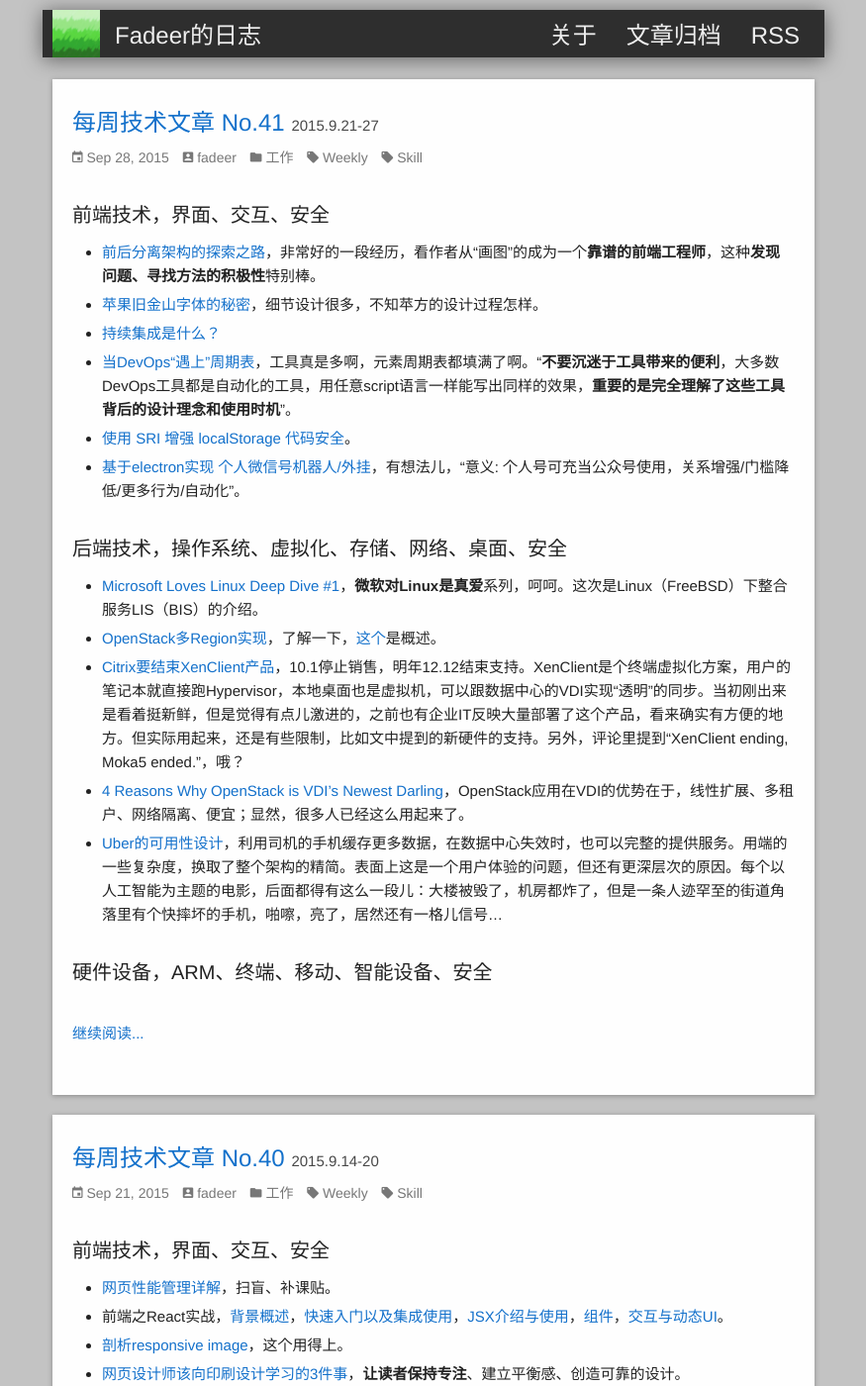
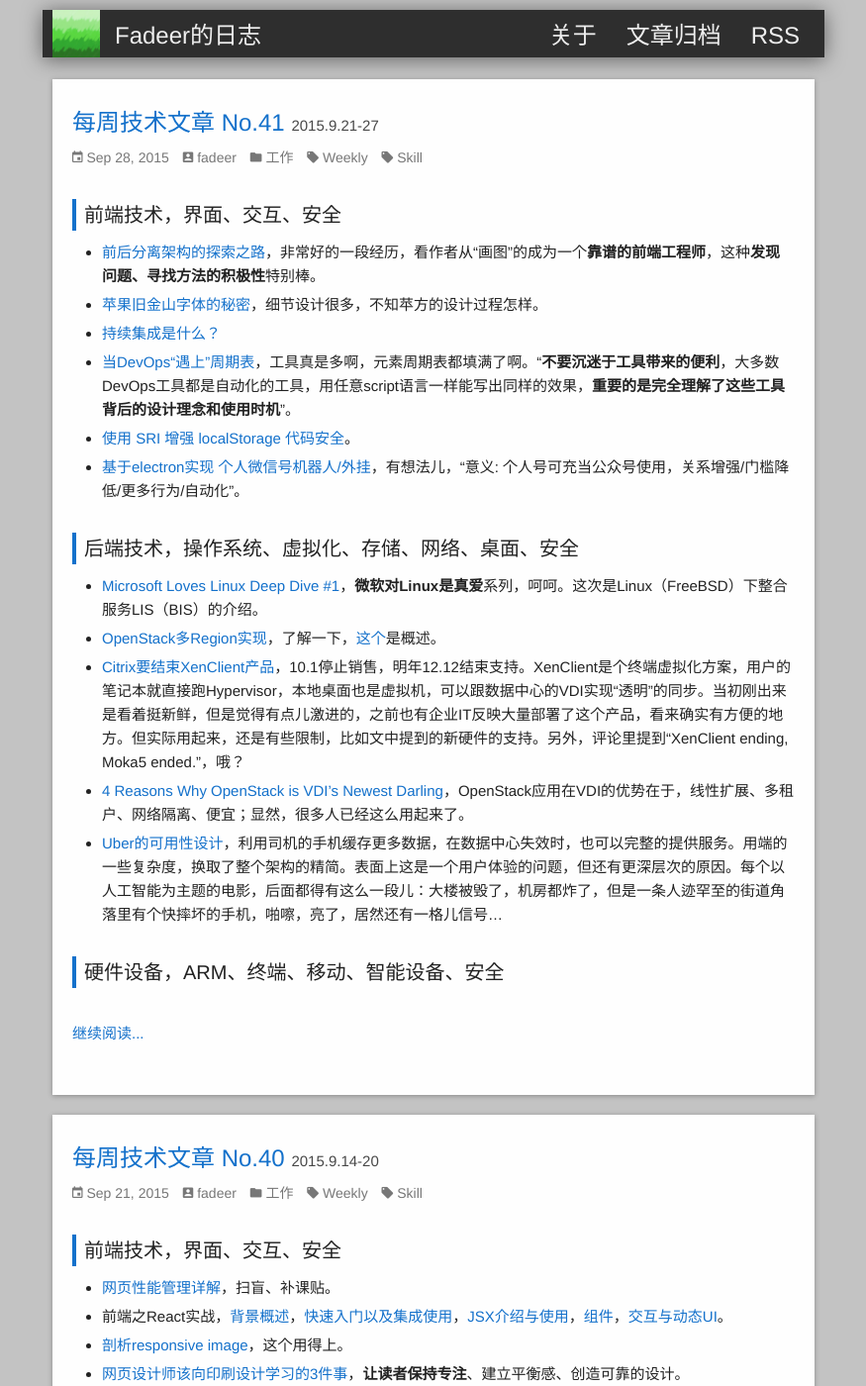
Before and after one commit to fadeer/fadeer.github.io, a Jekyll site: the page built from index.html, in a window 1280 px wide and 1400 px high. Shown: the whole window at 99% size, without its empty margins (202-1077 px from the left). Built offline with Jekyll 4.4.1, drawn with Linux system fonts in a browser that asks for light colours.

Commit message:
update post

```diff
--- a/_layouts/post.html
+++ b/_layouts/post.html
@@ -4,7 +4,7 @@
 <div class="area post">
 
   <header class="post-header">
-    <h2 class="post-title">{{ page.title }} <span class="post-title2">{{ page.title2}}</span></h2>
+    <h1 class="post-title">{{ page.title }} <span class="post-title2">{{ page.title2}}</span></h1>
     <p class="post-meta">
 	<i class="zmdi zmdi-calendar"></i><span class="meta-item">{{ page.date | date: "%b %-d, %Y" }}</span>
 	{% if page.author %} <i class="zmdi zmdi-account-box"></i><span class="meta-item">{{ page.author }}</span> {% endif %}
--- a/_sass/_base.scss
+++ b/_sass/_base.scss
@@ -127,7 +127,10 @@
     font-weight: 400;
 }
 
-
+h2 {
+    border-left: 4px solid $brand-color;
+    padding-left: 8px;
+}
 
 /**
  * Links
--- a/index.html
+++ b/index.html
@@ -7,12 +7,12 @@
     {% for post in site.posts limit:7 %}
     <div class="area">
         <header class="post-header">
-        <h2 class="post-title">
+        <h1 class="post-title">
           <a class="post-link" href="{{ post.url | prepend: site.baseurl }}">
           {{ post.title }}
           <span class="post-title2">{{ post.title2 }}</span>
           </a>
-        </h2>
+        </h1>
 
         <p class="post-meta">
         <i class="zmdi zmdi-calendar"></i><span class="meta-item">{{ post.date | date: "%b %-d, %Y" }}</span>
```
